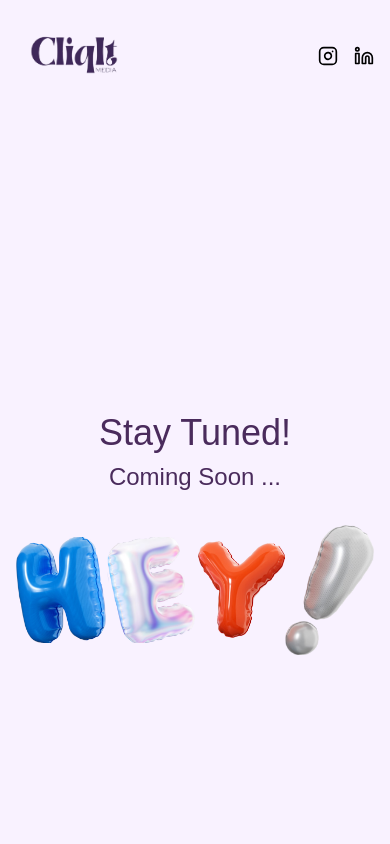
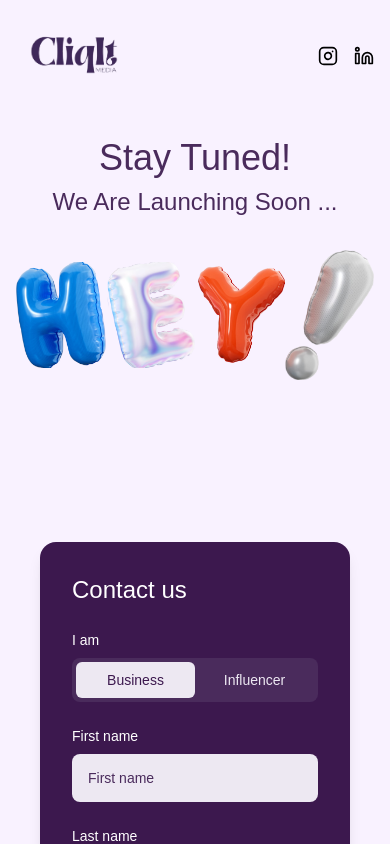
Before and after one commit to Atmech/clique-website, a Next.js app: page / in a window 390 px wide. Shown: the top 844 px of the page. Built offline with nearby package versions, Linux system fonts and the light colour scheme.

Commit message:
Update homepage text and improve layout responsiveness
- Changed the typewriter text on the homepage to "We Are Launching Soon ..." for better engagement.
- Adjusted the hero section's minimum height for improved visibility on smaller screens.

```diff
--- a/src/app/page.tsx
+++ b/src/app/page.tsx
@@ -11,7 +11,7 @@ import y from '@/assets/images/heroImages/Y.png';
 import exclamation from '@/assets/images/heroImages/exclamation_mark.png';
 import ContactForm from '@/components/ContactForm';
 
-const TYPEWRITER_TEXT = "Coming Soon ...";
+const TYPEWRITER_TEXT = "We Are Launching Soon ...";
 const TYPEWRITER_DELAY = 150;
 const START_DELAY = 700;
 
@@ -104,7 +104,7 @@ export default function Home() {
       </header>
 
       {/* Hero Section */}
-      <section className="flex-1 flex flex-col items-center justify-center text-center px-4 min-h-screen">
+      <section className="flex-1 flex flex-col items-center justify-center text-center px-4 min-h-[50vh] sm:min-h-screen -mt-16 sm:-mt-24">
         <motion.div
           className="mb-8 sm:mb-12"
           initial={{ opacity: 0, y: 20 }}
--- a/src/components/ContactForm.tsx
+++ b/src/components/ContactForm.tsx
@@ -26,7 +26,7 @@ export default function ContactForm() {
           'Content-Type': 'application/json',
         },
         body: JSON.stringify({
-          to: 'mohammadsami@duck.com',
+          to: 'business@cliqit.co',
           subject: 'New Contact Form Submission',
           text: `User Type: ${formData.userType}\nName: ${formData.firstName} ${formData.lastName}\nEmail: ${formData.email}\nPhone: ${formData.phone}\nMessage: ${formData.message}\nSocial Handle: ${formData.socialHandle}`,
           html: `
```
